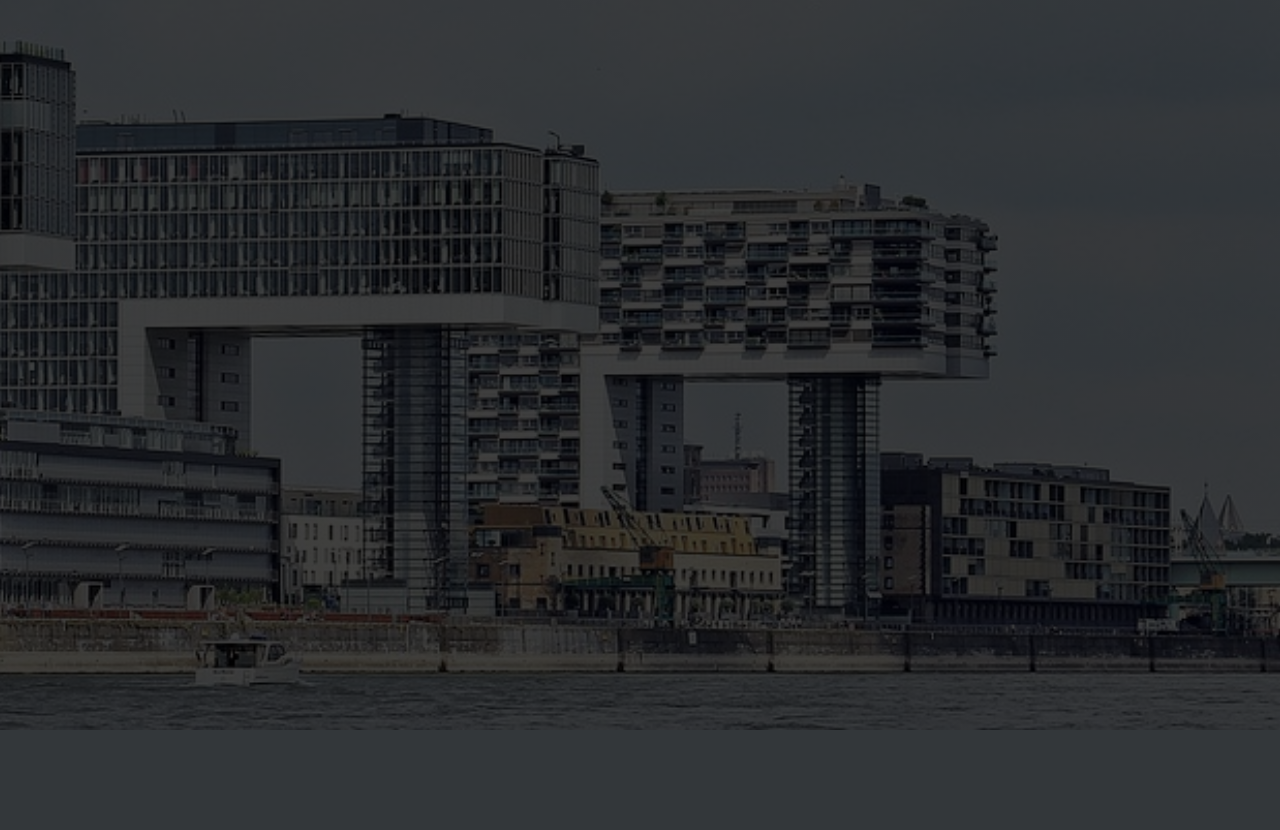
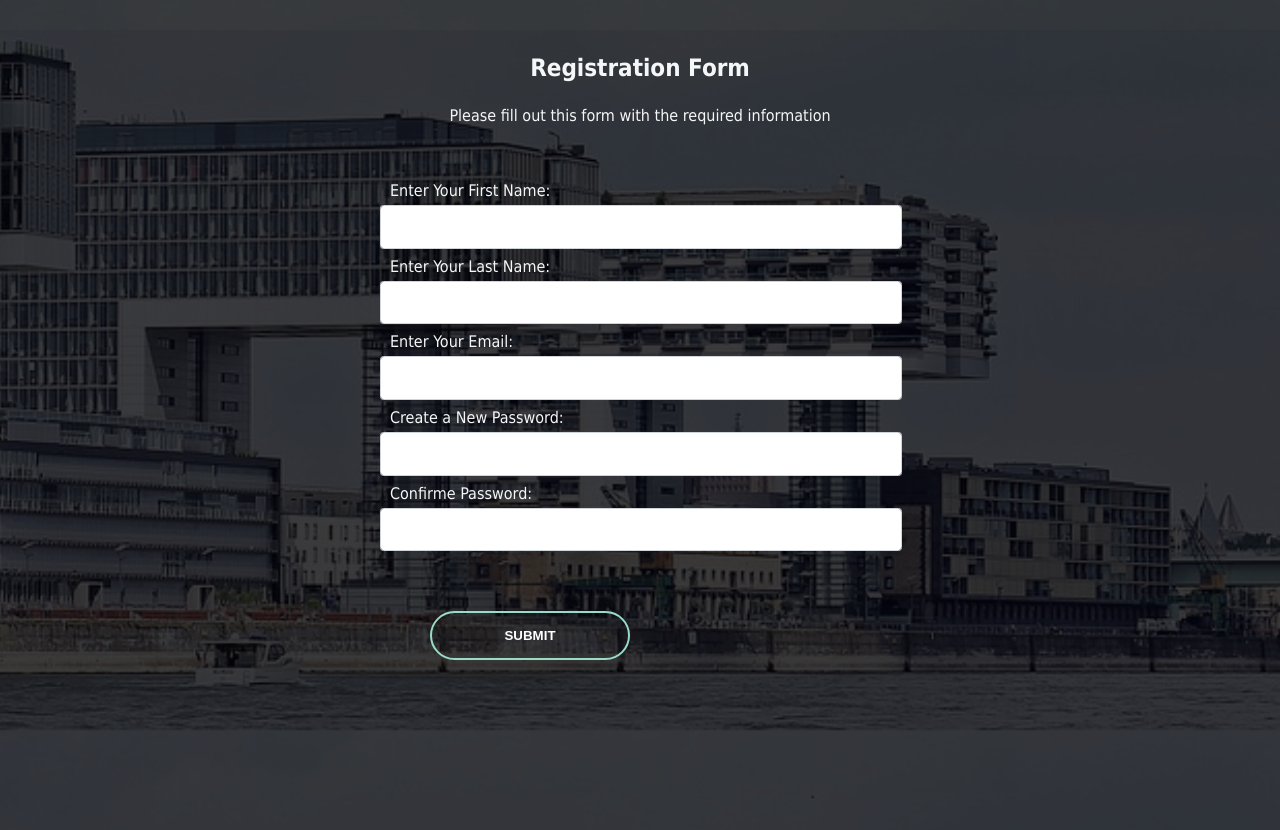
Before and after one commit to azumahjoshua/Event-Management-Project, a PHP site: page /register.php in a window 1280 px wide. Shown: the part 70-900 px from the top of the page. Before the commit the page ends 800 px from the top, so only its background shows below. Run offline with PHP 8.4, Linux system fonts and the light colour scheme.

Commit message:
register form

```diff
--- a/css/styles.css
+++ b/css/styles.css
@@ -184,3 +184,91 @@ a {
     border: none;
 }
 /* button ends */
+
+/* sign up form starts */
+.signupform {
+    width: 100%;
+    height: 100vh;
+    position: relative;
+    top: 100px;
+    background-color: rgba(27, 27, 50, 0.1);
+    color: #f5f6f7;
+    font-family: Tahoma;
+    font-size: 16px;
+    overflow-y: hidden;
+}
+
+.signupform h1,
+.signupform p {
+    margin: 1em auto;
+    text-align: center;
+}
+
+.signupform form {
+    width: 60vw;
+    max-width: 500px;
+    min-width: 300px;
+    margin: 0 auto;
+    padding-bottom: 2em;
+}
+
+.signupform form fieldset {
+    border: none;
+    padding: 2rem 0;
+    border-bottom: 3px solid #3b3b4f;
+}
+
+.signupform form fieldset:last-of-type {
+    border-bottom: none;
+}
+
+.signupform form fieldset label {
+    display: block;
+    margin: 0.5rem 0;
+}
+
+.input-text {
+    display: block;
+    width: 100%;
+    height: 2.375em;
+    padding: 0.375em 0.75em;
+    color: #0a0a23;
+    background-color: #fff;
+    background-clip: padding-box;
+    border: 1px solid #ced4da;
+    border-radius: 0.25em;
+    transition: border-color 0.25s ease-in-out, box-shadow 0.15s ease-in-out;
+    margin: 5px -10px;
+}
+
+
+input[type="submit"] {
+    display: block;
+    width: 60%;
+    margin: 1em auto;
+    height: 2em;
+    font-size: 1.1rem;
+    background-color: #3b3b4f;
+    border-color: white;
+    min-width: 300px;
+}
+
+.button-submit{
+    width: 200px;
+    padding: 15px 0;
+    text-align: center;
+    margin: 20px 40px;
+    border-radius: 25px;
+    font-weight: bold;
+    border: 2px solid #98dbc6;
+    background: transparent;
+    color: #fff;
+    cursor: pointer;
+    position: relative;
+    overflow: hidden;
+    text-transform: uppercase;
+}
+/* a { */
+    /* color: #dfdfe2 */
+/* } */
+/* sing up form ends  */
--- a/register.php
+++ b/register.php
@@ -1,6 +1,21 @@
 <?php
 include_once './header.php'
 ?>
+<section class="signupform">
+    <h1>Registration Form</h1>
+    <p>Please fill out this form with the required information</p>
+    <form method="post" action=''>
+        <fieldset>
+            <label for="first-name">Enter Your First Name: <input class="input-text" id="first-name" name="first-name" type="text" required /></label>
+            <label for="last-name">Enter Your Last Name: <input class="input-text" id="last-name" name="last-name" type="text" required /></label>
+            <label for="email">Enter Your Email: <input class="input-text" id="email" name="email" type="email" required /></label>
+            <label for="new-password">Create a New Password: <input class="input-text" id="new-password" name="new-password" type="password" pattern="[a-z0-5]{8,}" required /></label>
+            <label for="new-password">Confirme Password: <input class="input-text" id="new-password" name="confime-password" type="password" pattern="[a-z0-5]
+{8,}" required /></label>
+        </fieldset>
+        <button class="button-submit" type="submit">Submit</button>
+    </form>
+</section>
 <?php
 include_once './footer.php'
 ?>
```
